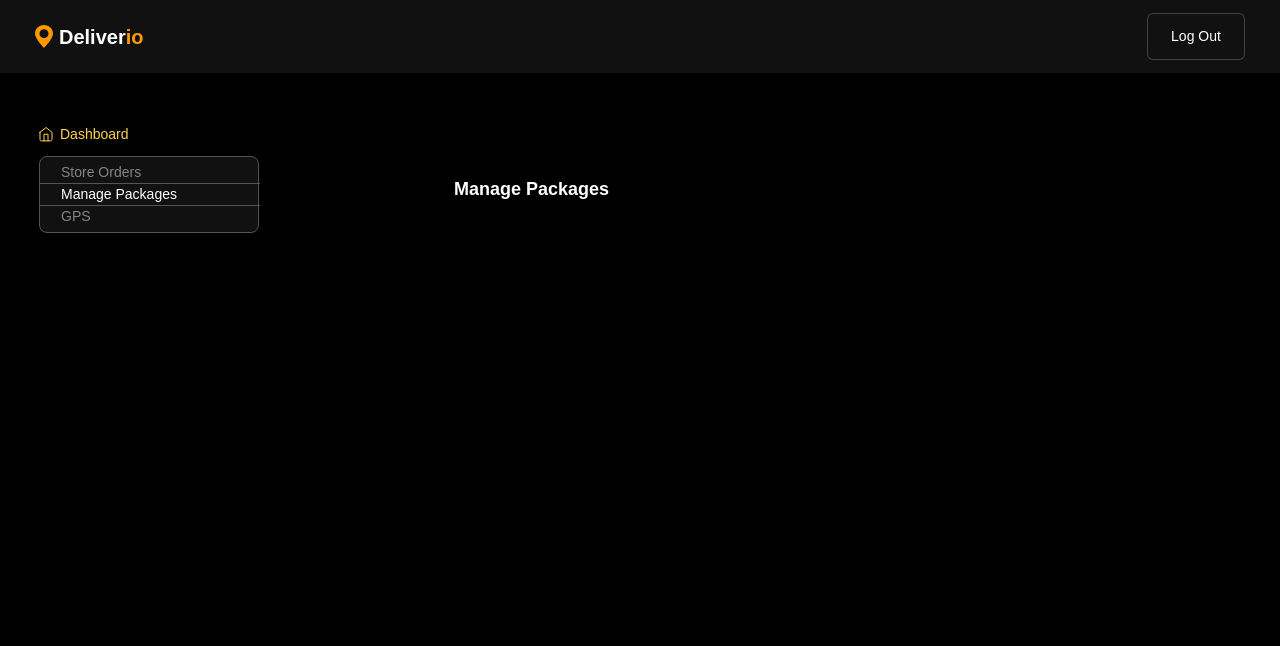
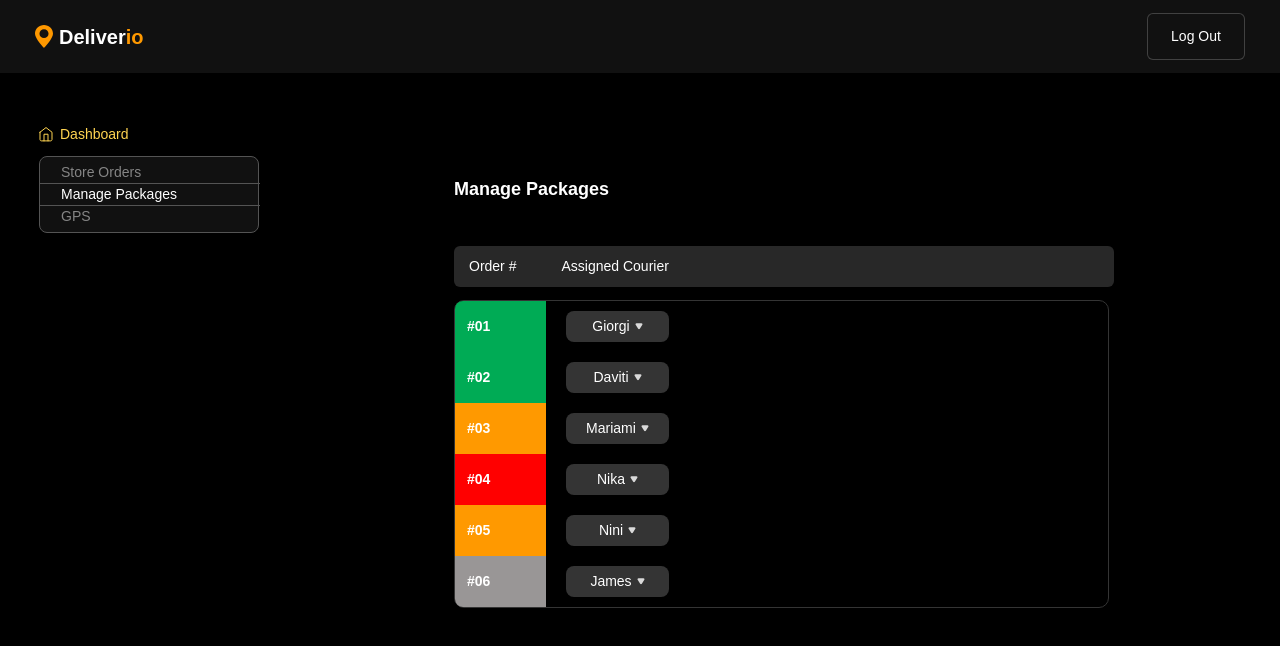
Before and after one commit to NikaNishnianidze/Deliverio, a React (Vite) app: page /admin in a window 1280 px wide. Both pictures are taken after a click on the element "Manage Packages". Shown: the top 646 px of the page. Built offline with nearby package versions, Linux system fonts and the light colour scheme.

Commit message:
add order numbers and assigned couriers with dropdowns

```diff
--- a/src/pages/Admin.tsx
+++ b/src/pages/Admin.tsx
@@ -12,6 +12,7 @@ import { yupResolver } from "@hookform/resolvers/yup";
 import * as yup from "yup";
 import chechMark from "../../public/assets/gridicons_checkmark.svg";
 import type { IAdminInputs } from "../AdminInputs";
+import courierData from "../CourierData.json";
 
 const schema: yup.ObjectSchema<IAdminInputs> = yup.object({
   buyer: yup.string().required("Buyer is required"),
@@ -43,6 +44,12 @@ export default function Admin() {
   const [selectedSort, setSelectedSort] = useState<string>("date");
   const [sortedData, setSortedData] = useState(storeData);
   const [selectedFilter, setSelectedFilter] = useState<string | null>(null);
+  const [openCourierDropdown, setOpenCourierDropdown] = useState<number | null>(
+    null
+  );
+  const [selectedCouriers, setSelectedCouriers] = useState<{
+    [key: number]: string;
+  }>({});
 
   useEffect(() => {
     setSortedData(storeData);
@@ -638,6 +645,131 @@ export default function Admin() {
               <p className="text-white text-[18px] font-semibold">
                 Manage Packages
               </p>
+              <div className="header mt-[43px] w-[660px] py-[10px] pl-[15px] flex items-center gap-[45px] bg-[#858585]/30 rounded-[6px]">
+                <p className="text-white text-[14px] font-normal">Order #</p>
+                <p className="text-white text-[14px] font-normal">
+                  Assigned Courier
+                </p>
+              </div>
+              <div className="orders-list w-[655px] rounded-[10px] border-[1px] border-[#343434] mt-[13px] flex flex-col">
+                {courierData.map((order, index) => {
+                  return (
+                    <div className="flex items-center" key={index}>
+                      <div
+                        className="order-number w-[91px] pl-[12px] py-[15px]"
+                        style={{
+                          backgroundColor:
+                            order.status === "Completed"
+                              ? "#00AB55"
+                              : order.status === "Denied-Once"
+                              ? "#FF9900"
+                              : order.status === "Denied-Twice"
+                              ? "#FF0000"
+                              : order.status === "To-Deliver"
+                              ? "#999696"
+                              : "",
+                          borderRadius: index === 0 ? "8px 0 0 0" : "0",
+                          borderEndStartRadius:
+                            index === courierData.length - 1 ? "8px" : "0",
+                        }}
+                      >
+                        <p className="text-white text-[14px] font-semibold">
+                          #{order.id}
+                        </p>
+                      </div>
+                      <div
+                        onClick={() =>
+                          setOpenCourierDropdown(
+                            openCourierDropdown === index ? null : index
+                          )
+                        }
+                        className="relative assigned-courier w-[103px] py-[5px] flex items-center justify-center ml-[20px] gap-[5px] bg-[#343434] rounded-[8px]"
+                      >
+                        <p className="text-white text-[14px] font-normal">
+                          {selectedCouriers[index] || order.name}
+                        </p>
+                        <img src={arrowDown} alt="Arrow down" />
+                        {openCourierDropdown === index && (
+                          <div className="absolute left-0 top-full mt-2 w-[120px] bg-[#292929] rounded-[8px] shadow-sort z-10">
+                            <p
+                              onClick={() => {
+                                setSelectedCouriers({
+                                  ...selectedCouriers,
+                                  [index]: order.name,
+                                });
+                                setOpenCourierDropdown(null);
+                              }}
+                              className="text-white text-[14px] px-4 py-2 cursor-pointer hover:bg-[#343434]"
+                            >
+                              {order.name}
+                            </p>
+                            <p
+                              onClick={() => {
+                                setSelectedCouriers({
+                                  ...selectedCouriers,
+                                  [index]: "Daviti",
+                                });
+                                setOpenCourierDropdown(null);
+                              }}
+                              className="text-white text-[14px] px-4 py-2 cursor-pointer hover:bg-[#343434]"
+                            >
+                              Daviti
+                            </p>
+                            <p
+                              onClick={() => {
+                                setSelectedCouriers({
+                                  ...selectedCouriers,
+                                  [index]: "Mariami",
+                                });
+                                setOpenCourierDropdown(null);
+                              }}
+                              className="text-white text-[14px] px-4 py-2 cursor-pointer hover:bg-[#343434]"
+                            >
+                              Mariami
+                            </p>
+                            <p
+                              onClick={() => {
+                                setSelectedCouriers({
+                                  ...selectedCouriers,
+                                  [index]: "Nika",
+                                });
+                                setOpenCourierDropdown(null);
+                              }}
+                              className="text-white text-[14px] px-4 py-2 cursor-pointer hover:bg-[#343434]"
+                            >
+                              Nika
+                            </p>
+                            <p
+                              onClick={() => {
+                                setSelectedCouriers({
+                                  ...selectedCouriers,
+                                  [index]: "Nini",
+                                });
+                                setOpenCourierDropdown(null);
+                              }}
+                              className="text-white text-[14px] px-4 py-2 cursor-pointer hover:bg-[#343434]"
+                            >
+                              Nini
+                            </p>
+                            <p
+                              onClick={() => {
+                                setSelectedCouriers({
+                                  ...selectedCouriers,
+                                  [index]: "James",
+                                });
+                                setOpenCourierDropdown(null);
+                              }}
+                              className="text-white text-[14px] px-4 py-2 cursor-pointer hover:bg-[#343434]"
+                            >
+                              James
+                            </p>
+                          </div>
+                        )}
+                      </div>
+                    </div>
+                  );
+                })}
+              </div>
             </div>
           )}
           {GPS && <div></div>}
```
